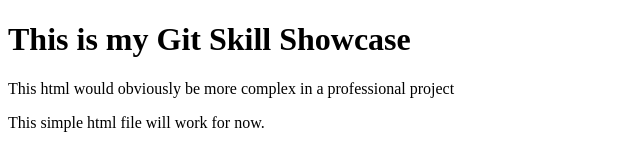
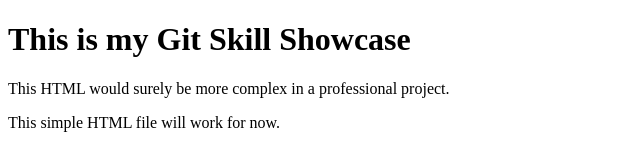
Before and after one commit to IsaacWalkerASU/SkillModuleAssignment, a plain HTML site: page index.html in a window 1280 px wide. Shown: the whole page, without its empty margins (0-640 px from the left). Drawn offline with Linux system fonts and the light colour scheme.

Commit message:
index.html

```diff
--- a/index.html
+++ b/index.html
@@ -6,7 +6,7 @@
 </head>
 <body>
     <h1>This is my Git Skill Showcase</h1>
-    <p>This html would obviously be more complex in a professional project</p>
-    <p>This simple html file will work for now.</p>
+    <p>This HTML would surely be more complex in a professional project.</p>
+    <p>This simple HTML file will work for now.</p>
 </body>
 </html>
```
